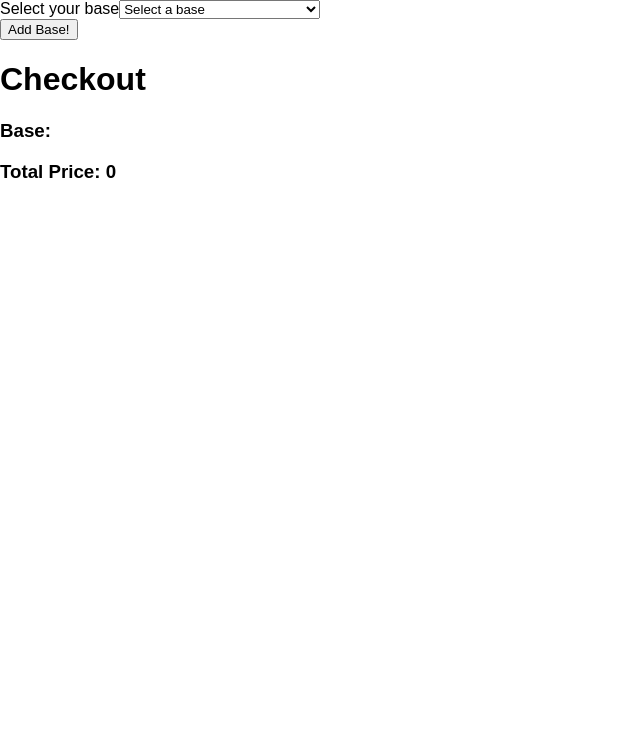
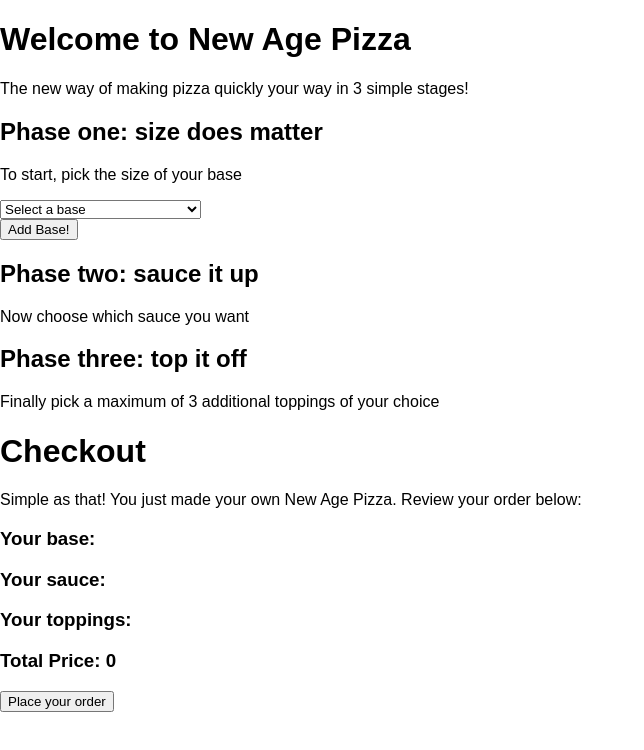
Before and after one commit to mivd7/homework-week5, a React (Create React App) app in the folder pizza/: page / in a window 1280 px wide. Shown: the top 750 px of the page, without its empty margins (0-644 px from the left). Built offline with nearby package versions, Linux system fonts and the light colour scheme.

Commit message:
some styling added

```diff
--- a/pizza/src/actions/updateOrder.js
+++ b/pizza/src/actions/updateOrder.js
@@ -1,9 +1,9 @@
-export const UPDATE_ORDER = 'UPDATE_ORDER'
+export const UPDATE_BASE = 'UPDATE_BASE'
 export const TURBO_DELIVERY = 'TURBO_DELIVERY'
 
-export function updateOrder(item) {
+export function updateBase(item) {
   return {
-    type: UPDATE_ORDER,
+    type: UPDATE_BASE,
     payload: item
   }
 }
--- a/pizza/src/components/base.js
+++ b/pizza/src/components/base.js
@@ -1,8 +1,7 @@
 import React, {PureComponent} from 'react'
 import PropTypes from 'prop-types'
 import {connect} from 'react-redux'
-import {updateOrder} from '../actions/updateOrder'
-import menu from '../lib/menu'
+import {updateBase} from '../actions/updateOrder'
 
 class Base extends PureComponent {
   state = {
@@ -23,7 +22,7 @@ class Base extends PureComponent {
   }
 
   addBase = (element) => {
-    this.props.updateOrder(element)
+    this.props.updateBase(element)
   }
 
   render() {
@@ -33,17 +32,16 @@ class Base extends PureComponent {
         <form onSubmit={this.handleSubmit}>
 
           <div className="form-group">
-            <label>Select your base</label>
-            <select className="form-control" id="baseSelector" value={this.state.value} onChange={this.handleChange}>
+            <select className="form" value={this.state.value} onChange={this.handleChange}>
               <option value=""> Select a base </option>
-              <option value="20cm NY,6.45" > 20cm New York Style: € 6,45 </option >
-              <option  value="25cm NY,8.99"> 25cm New York Style: € 8,99 </option >
-              <option  value="30cm NY,11.49"> 30cm New York Style: € 11,49 </option >
-              <option  value="35cm NY,13.49"> 35cm New York Style: € 13,49 </option >
+              <option value="20cm New York Style Pizza, 6.45" > 20cm New York Style: € 6,45 </option >
+              <option  value="25cm New York Style Pizza, 8.99"> 25cm New York Style: € 8,99 </option >
+              <option  value="30cm New York Style Pizza, 11.49"> 30cm New York Style: € 11,49 </option >
+              <option  value="35cm New York Style Pizza, 13.49"> 35cm New York Style: € 13,49 </option >
             </select>
           </div>
 
-          <button type="submit" className="btn btn-secondary" onClick={this.addBase}>Add Base!</button>
+          <button type="submit" className="btn btn-secondary">Add Base!</button>
 
         </form>
 
@@ -58,4 +56,4 @@ const mapStateToProps = function (state) {
   }
 }
 
-export default connect(mapStateToProps, { updateOrder })(Base)
+export default connect(mapStateToProps, { updateBase })(Base)
--- a/pizza/src/components/pizzaConfig.js
+++ b/pizza/src/components/pizzaConfig.js
@@ -1,8 +1,7 @@
 import React, {PureComponent} from 'react'
 import {connect} from 'react-redux'
-import {updateOrder, turboDelivery} from '../actions/updateOrder'
+import {updateBase, turboDelivery} from '../actions/updateOrder'
 import Base from './base'
-import reducer from '../reducers/pizzaOrder'
 // import Sauce from './sauce'
 // import Topping from './topping'
 
@@ -13,10 +12,35 @@ class PizzaConfigurator extends PureComponent {
     console.log(this.props.totalPrice)
     return (
       <div>
-        <Base />
-        <h1>Checkout</h1>
-        <h3>Base: {this.props.base}</h3>
-        <h3>Total Price: {this.props.totalPrice}</h3>
+        <h1>Welcome to New Age Pizza</h1>
+        <p>The new way of making pizza quickly your way in 3 simple stages!</p>
+
+        <div classname="base">
+          <h2>Phase one: size does matter</h2>
+          <p>To start, pick the size of your base</p>
+          <Base />
+        </div>
+
+        <div className="sauce">
+          <h2>Phase two: sauce it up</h2>
+          <p>Now choose which sauce you want</p>
+        </div>
+
+        <div className="topping">
+          <h2>Phase three: top it off</h2>
+          <p>Finally pick a maximum of 3 additional toppings of your choice</p>
+        </div>
+
+        <div className="checkout">
+          <h1>Checkout</h1>
+          <p>Simple as that! You just made your own New Age Pizza. Review your order below:</p>
+          <h3>Your base: {this.props.base}</h3>
+          <h3>Your sauce: </h3>
+          <h3>Your toppings:</h3>
+          <h3>Total Price: {this.props.totalPrice}</h3>
+          <button> Place your order </button>
+        </div>
+
       </div>
       )
     }
@@ -29,7 +53,7 @@ const mapStateToProps = function (state) {
   }
 }
 
-export default connect(mapStateToProps, { turboDelivery })(PizzaConfigurator)
+export default connect(mapStateToProps, null)(PizzaConfigurator)
   // handleChange = () => {
   //
   //   if (document.getElementById('speedDeliveryCheckbox').checked)
--- a/pizza/src/reducers/pizzaOrder.js
+++ b/pizza/src/reducers/pizzaOrder.js
@@ -1,4 +1,4 @@
-import { UPDATE_ORDER } from '../actions/updateOrder'
+import { UPDATE_BASE } from '../actions/updateOrder'
 
 const initialState = {
   base: '',
@@ -15,7 +15,7 @@ const initialState = {
 }
 const reducer = (state = initialState, action) => {
   switch (action.type) {
-  case UPDATE_ORDER:
+  case UPDATE_BASE:
     const copyState = {...state}
     if(action.payload.base){
       copyState.base = action.payload.base
```
